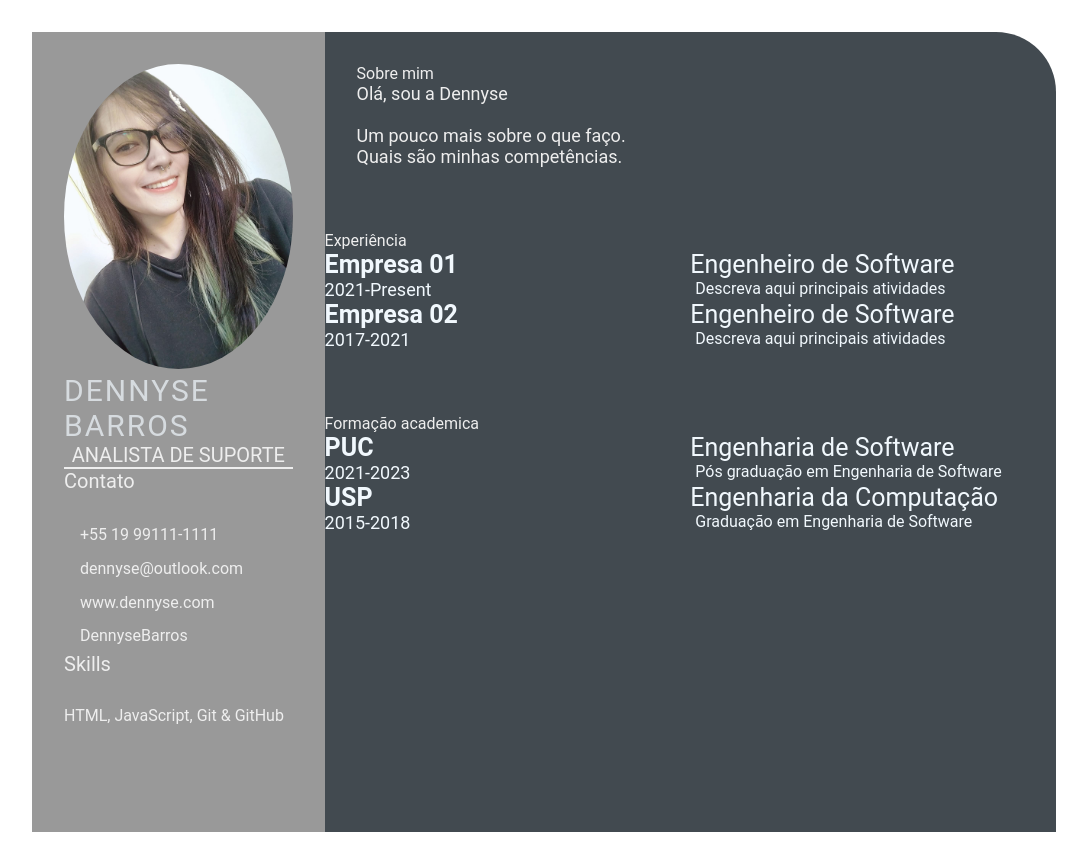
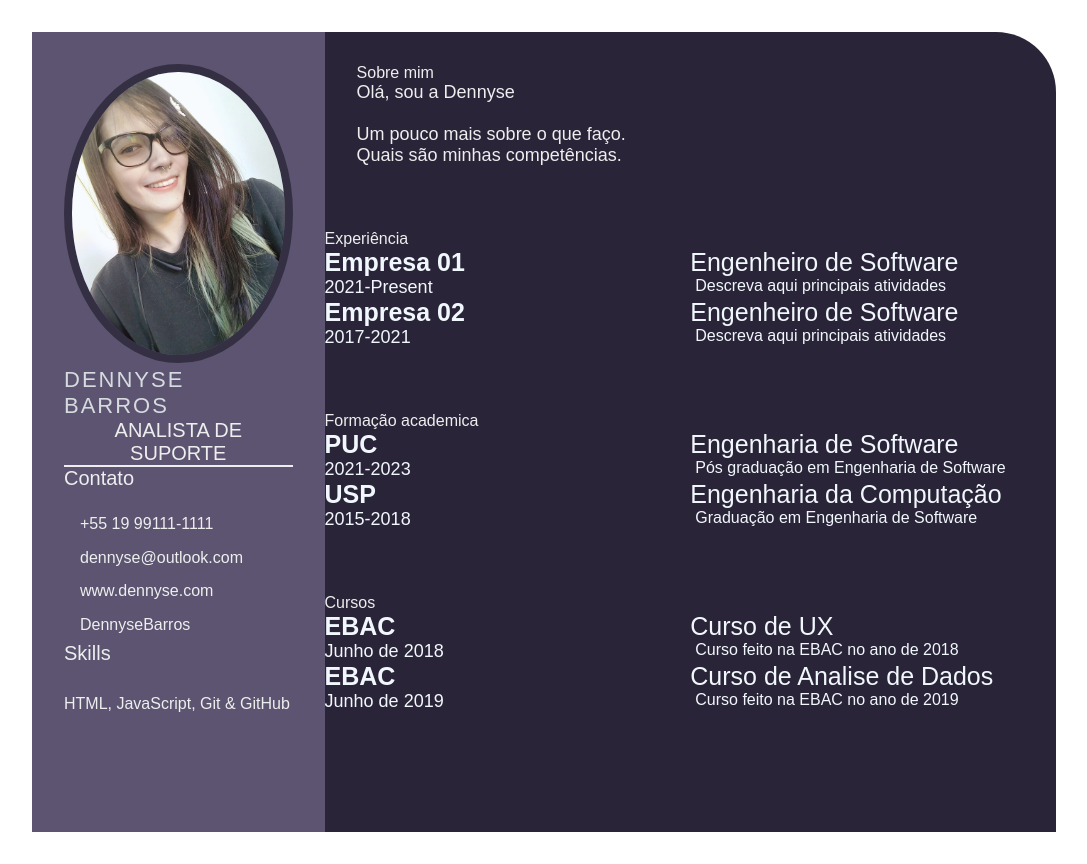
Before and after one commit to DennyseBarros/devweekgit.github.io, a plain HTML site: page index.html in a window 1280 px wide. Shown: the whole page, without its empty margins (96-1183 px from the left). Drawn offline with Linux system fonts and the light colour scheme.

Commit message:
feature awards (#5)

```diff
--- a/index.html
+++ b/index.html
@@ -100,6 +100,31 @@
                 </div>
                 </div>
             </section>
+            <section class="awards gap">
+                <div class="right-title">Cursos</div>
+                <div class="awards-contents">
+                    <div class="awards-left">
+                        <p class="awards-company-name">EBAC</p>
+                        <p class="awards-time-period">Junho de 2018</p>
+                    </div>
+                    <div class="awards-right">
+                        <p class="awards-name">Curso de UX</p>
+                        <p class="awards-desc">
+                            Curso feito na EBAC no ano de 2018
+                        </p>
+                    </div>
+                    <div class="awards-left">
+                        <p class="awards-company-name">EBAC</p>
+                        <p class="awards-time-period">Junho de 2019</p>
+                    </div>
+                    <div class="awards-right">
+                        <p class="awards-name">Curso de Analise de Dados</p>
+                        <p class="awards-desc">
+                            Curso feito na EBAC no ano de 2019
+                        </p>
+                    </div>
+                </div>
+            </section>
         </section>
     </main>
 </body>
--- a/style.css
+++ b/style.css
@@ -3,7 +3,7 @@
     padding: 0;
     box-sizing: border-box;
     list-style: none;
-    font-family: 'Roboto', sans-serif;
+    font-family: 'Arial', sans-serif;
 }
 
 .resume-contents {
@@ -17,13 +17,13 @@
 .left-section {
     grid-column: span 2;
     height: 100%;
-    background-color: #999999;
+    background-color: #5c5470;
 }
 
 .right-section {
     grid-column: span 5;
     height: 100%;
-    background-color: #424a50;
+    background-color: #2a2438;
     border-radius: 0px 60px 0px 0px;
 }
 
@@ -38,12 +38,13 @@
 
 .profile .profile-image {
     width: 100%;
-    border-radius: 100%;
-}
+    border-radius: 50%;
+    border: 8px solid #352f44;
+ }
 
 .name {
     color: #D6DBDF;
-    font-size: 30px;
+    font-size: 22px;
     letter-spacing: 2px;
     text-transform: uppercase;
 }
@@ -62,7 +63,7 @@
 }
 
 .contact-info ul {
-    padding-top: 1.5rem;
+    padding-top: 1rem;
 }
 
 .contact-info ul li,
```
